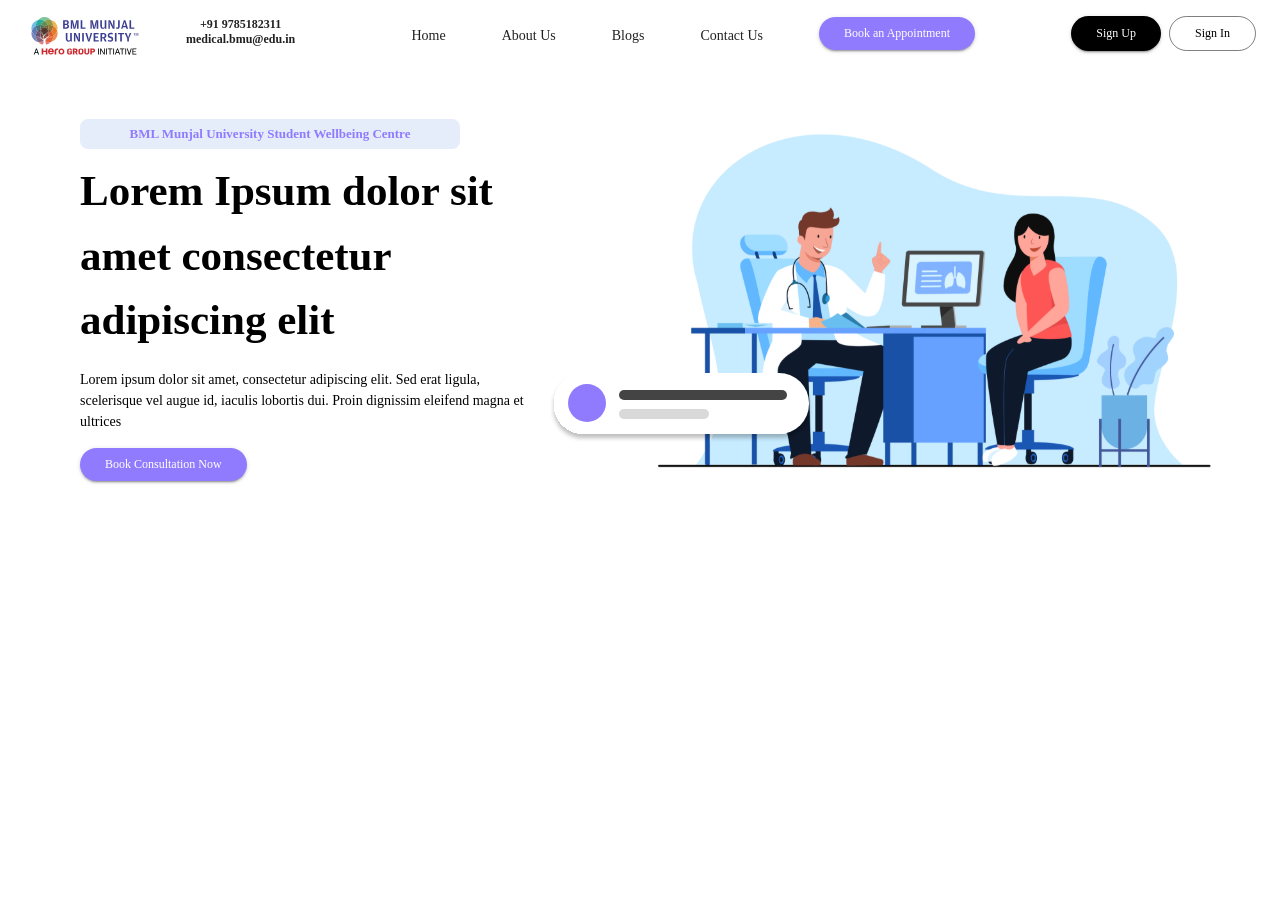
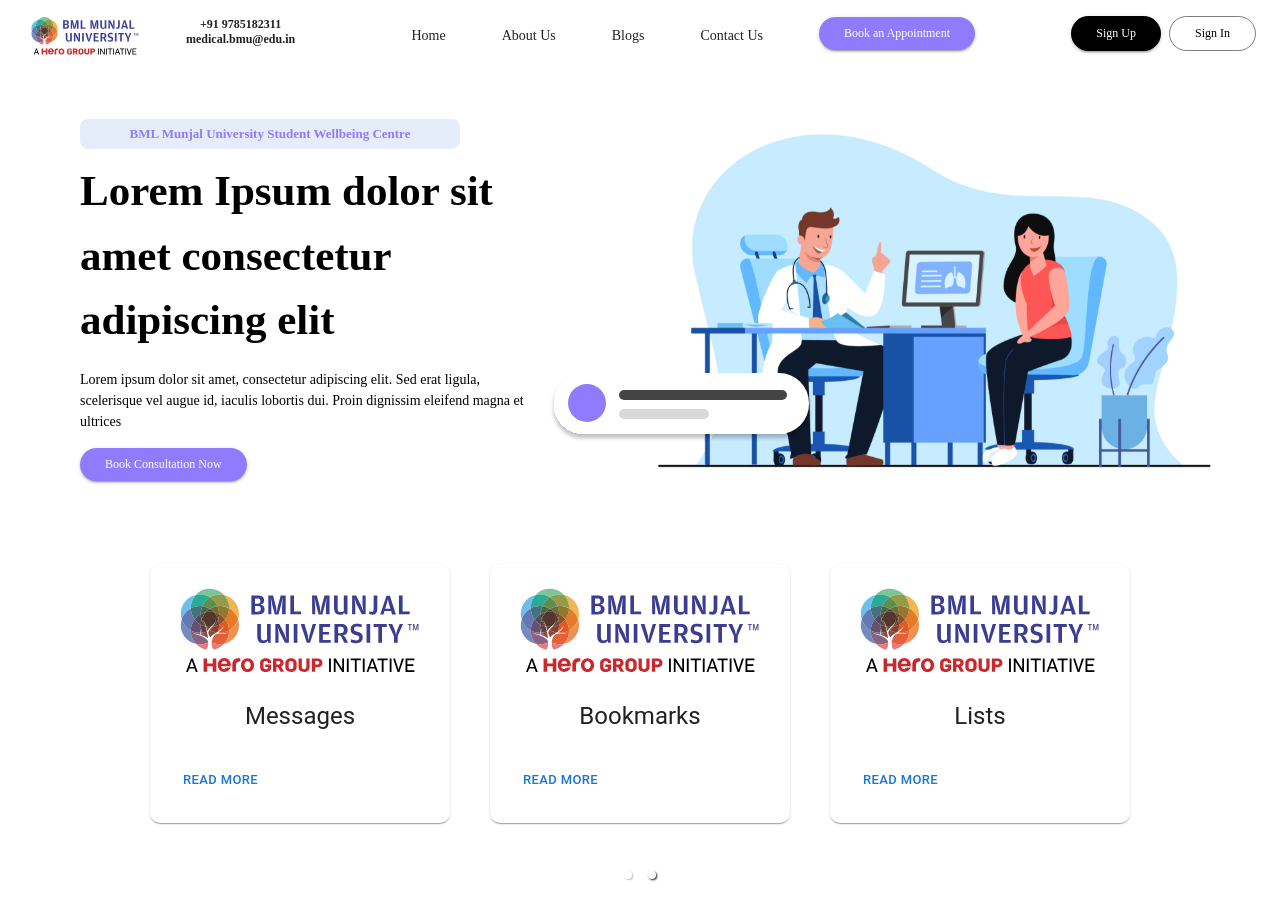
Before and after one commit to km0401/BMUStudentWellbeing, a React (Create React App) app: page / in a window 1280 px wide. Shown: the top 920 px of the page. Before the commit the page ends 800 px from the top, so only its background shows below. Built offline with nearby package versions, Linux system fonts and the light colour scheme.

Commit message:
Blogs Carousel added

```diff
--- a/src/App.js
+++ b/src/App.js
@@ -16,7 +16,7 @@
     }}>
 <Header/>
 <HeroBanner/>
-{/* <BlogCarousel/> */}
+<BlogCarousel/>
 </Auth0Provider>
       )
     }
```
